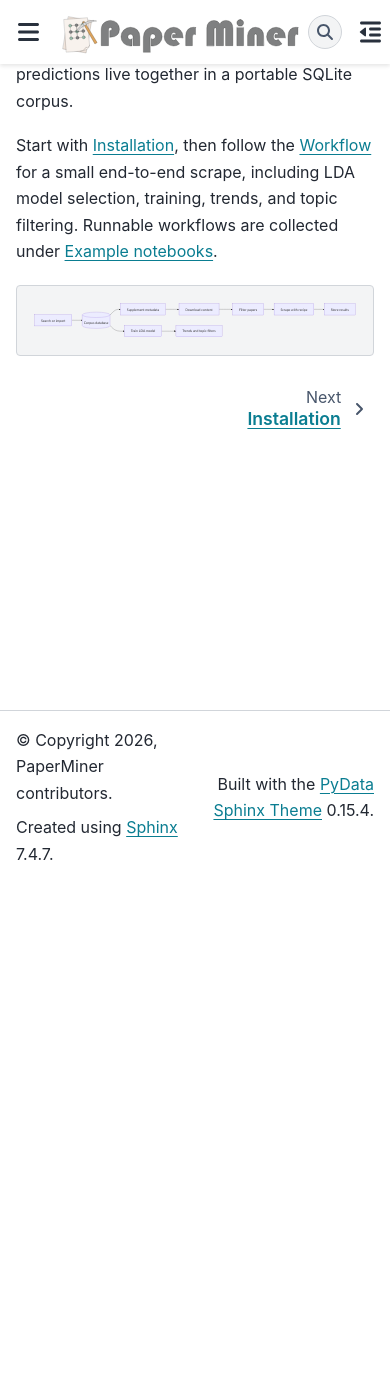
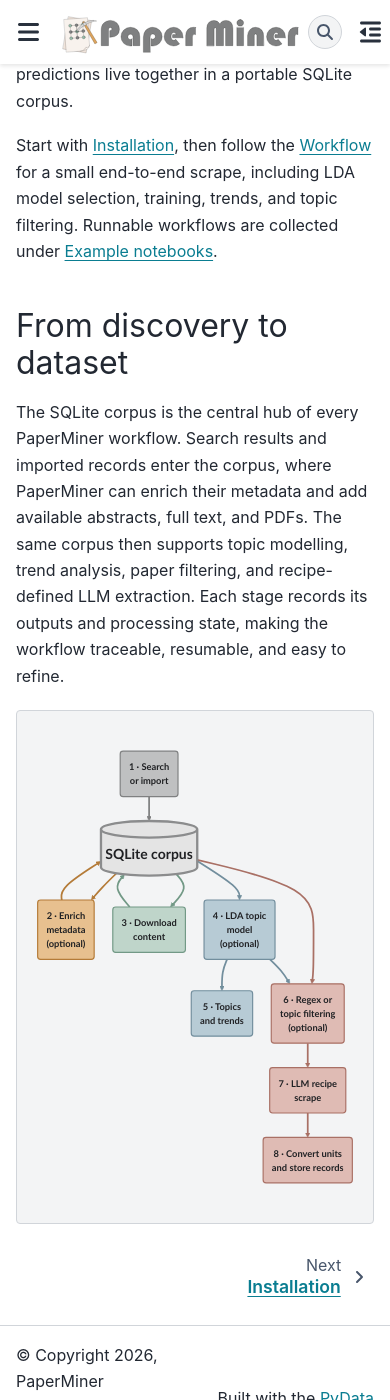
Before and after one commit to SMTG-Bham/PaperMinerToolkit, a Sphinx documentation site: the page built from docs/index.md, in a window 390 px wide and 1400 px high, scrolled down 517 px. Built offline with Sphinx 7.4.7 and the PyData theme 0.15.4, drawn with Linux system fonts in a browser that asks for light colours.

````diff
--- a/docs/_static/custom.css
+++ b/docs/_static/custom.css
@@ -11,3 +11,16 @@
 .workflow-command {
   white-space: nowrap;
 }
+
+/* Leave enough height for the two vertical analysis branches. */
+.mermaid-container > pre > svg,
+pre.mermaid > svg {
+  height: 38rem !important;
+}
+
+@media (max-width: 576px) {
+  .mermaid-container > pre > svg,
+  pre.mermaid > svg {
+    height: 30rem !important;
+  }
+}
--- a/docs/index.md
+++ b/docs/index.md
@@ -6,16 +6,56 @@ PaperMiner searches Elsevier/Scopus, CORE, OpenAlex, PubMed, arXiv, medRxiv, bio
 
 Start with {doc}`getting-started/installation`, then follow the {doc}`workflow` for a small end-to-end scrape, including LDA model selection, training, trends, and topic filtering. Runnable workflows are collected under {doc}`examples/index`.
 
+## From discovery to dataset
+
+The SQLite corpus is the central hub of every PaperMiner workflow. Search results and imported records enter the corpus, where PaperMiner can enrich their metadata and add available abstracts, full text, and PDFs. The same corpus then supports topic modelling, trend analysis, paper filtering, and recipe-defined LLM extraction. Each stage records its outputs and processing state, making the workflow traceable, resumable, and easy to refine.
+
 ```{mermaid}
-flowchart LR
-    A[Search or import] --> B[(Corpus database)]
-    B --> S[Supplement metadata]
-    S --> C[Download content]
-    C --> D[Filter papers]
-    D --> E[Scrape with recipe]
-    E --> F[Store results]
-    B --> G[Train LDA model]
-    G --> H[Trends and topic filters]
+:alt: PaperMiner workflow arranged around a central SQLite corpus. Search enters from above, enrichment and downloading form return loops below it, LDA topic analysis descends on the left, and LLM extraction descends on the right.
+:align: center
+
+%%{init: {"flowchart": {"curve": "basis", "nodeSpacing": 32, "rankSpacing": 42}}}%%
+flowchart TB
+    A("1 · Search<br/>or import")
+    C("2 · Enrich<br/>metadata<br/>(optional)")
+    D("3 · Download<br/>content")
+    B[("SQLite corpus")]
+    E("4 · LDA topic<br/>model<br/>(optional)")
+    F("5 · Topics<br/>and trends")
+    L("6 · Regex or<br/>topic filtering<br/>(optional)")
+    G("7 · LLM recipe<br/>scrape")
+    I("8 · Convert units<br/>and store records")
+
+    A --> B
+    C --> B
+    B --> C
+    D --> B
+    B --> D
+    B --> E
+    E --> F
+    B --> L
+    L --> G
+    G --> I
+    E --> L
+
+    classDef search fill:#bfc0c1,stroke:#7f8081,stroke-width:2px,color:#202124,font-weight:600
+    classDef enrich fill:#e7c08f,stroke:#b47b38,stroke-width:2px,color:#202124,font-weight:600
+    classDef download fill:#bfd5ca,stroke:#729986,stroke-width:2px,color:#202124,font-weight:600
+    classDef llm fill:#dfbbb4,stroke:#a97065,stroke-width:2px,color:#202124,font-weight:600
+    classDef lda fill:#b7cbd5,stroke:#728e9d,stroke-width:2px,color:#202124,font-weight:600
+    classDef corpus fill:#e4e4e4,stroke:#8b8c8d,stroke-width:4px,color:#202124,font-size:24px,font-weight:bold
+    class A search
+    class C enrich
+    class D download
+    class L,G,I llm
+    class E,F lda
+    class B corpus
+
+    linkStyle 0 stroke:#7f8081,stroke-width:3px
+    linkStyle 1,2 stroke:#b47b38,stroke-width:3px
+    linkStyle 3,4 stroke:#729986,stroke-width:3px
+    linkStyle 5,6,10 stroke:#728e9d,stroke-width:3px
+    linkStyle 7,8,9 stroke:#a97065,stroke-width:3px
 ```
 
 ```{toctree}
````
Also changed, not shown: docs/workflow.md (+45 -7 lines).
